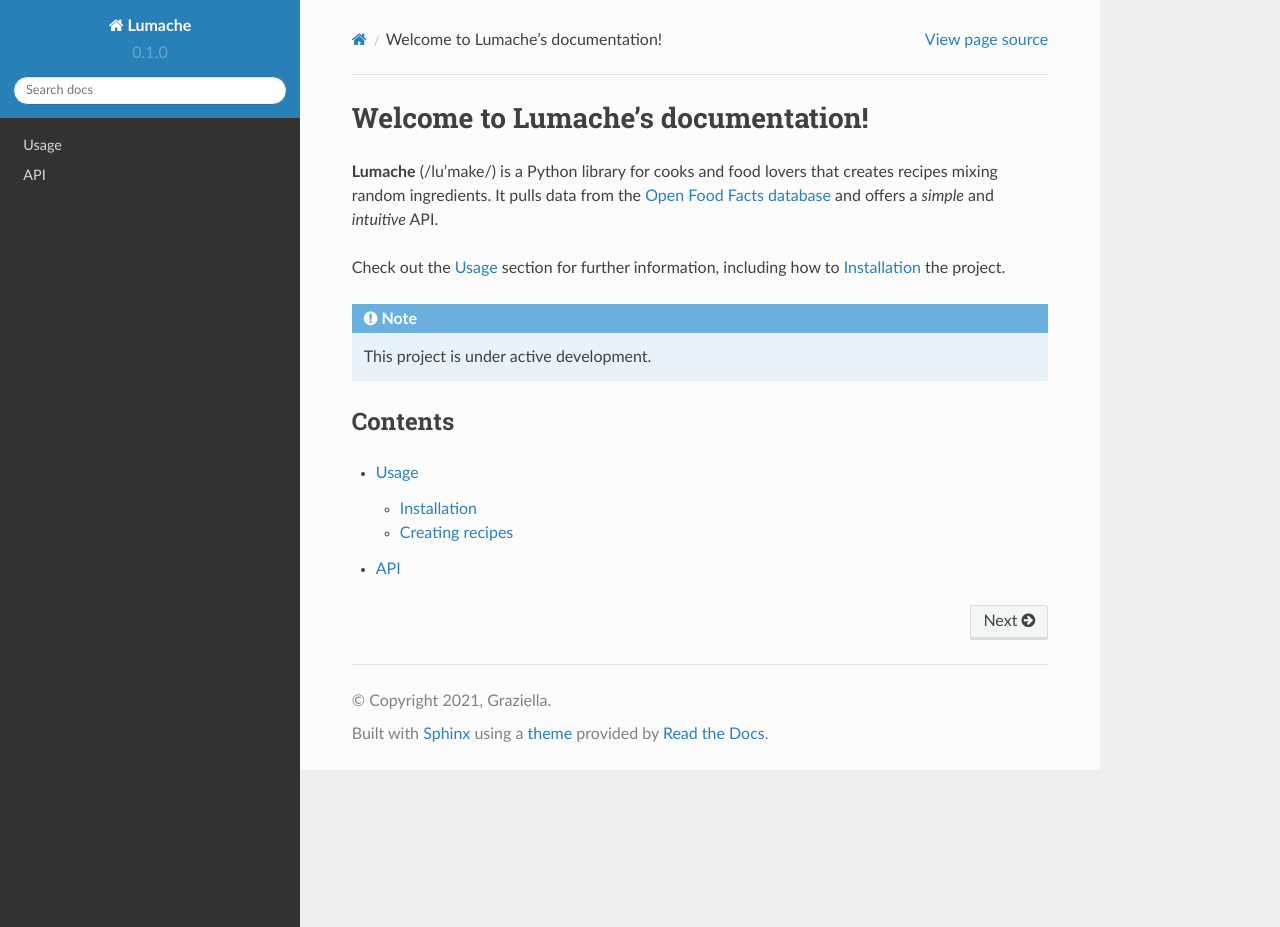
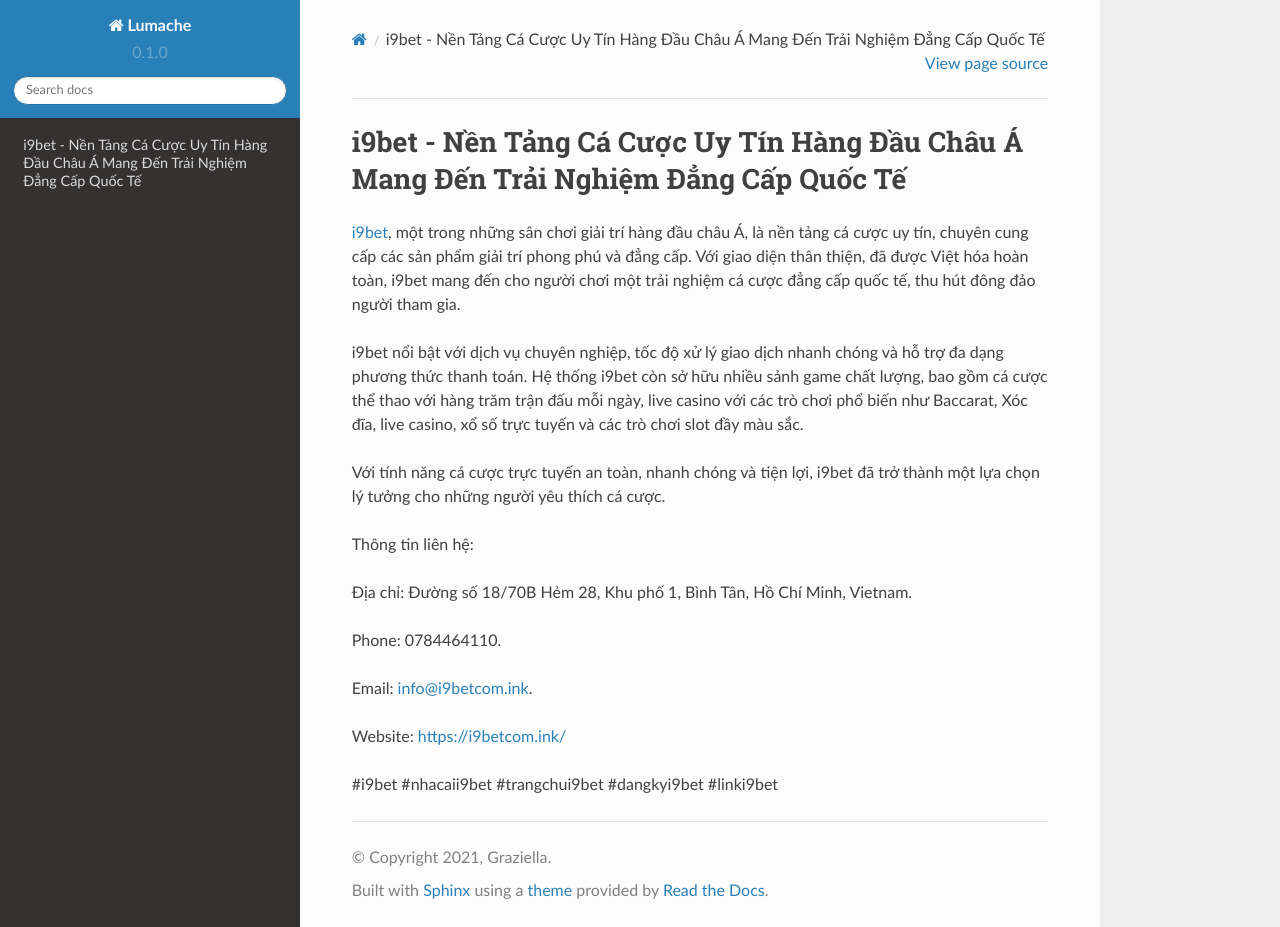
Before and after one commit to vqtranquocthuan424/i9betcomink, a Sphinx documentation site: the page built from docs/source/index.rst, in a window 1280 px wide and 927 px high. Built offline with Sphinx 7.4.7 and the Read the Docs theme 2.0.0, drawn with Linux system fonts in a browser that asks for light colours.

Commit message:
Update index.rst

```diff
--- a/docs/source/index.rst
+++ b/docs/source/index.rst
@@ -1,22 +1,20 @@
-Welcome to Lumache's documentation!
+i9bet - Nền Tảng Cá Cược Uy Tín Hàng Đầu Châu Á Mang Đến Trải Nghiệm Đẳng Cấp Quốc Tế
 ===================================
 
-**Lumache** (/lu'make/) is a Python library for cooks and food lovers
-that creates recipes mixing random ingredients.
-It pulls data from the `Open Food Facts database <https://world.openfoodfacts.org/>`_
-and offers a *simple* and *intuitive* API.
+`i9bet <https://i9betcom.ink/>`_, một trong những sân chơi giải trí hàng đầu châu Á, là nền tảng cá cược uy tín, chuyên cung cấp các sản phẩm giải trí phong phú và đẳng cấp. Với giao diện thân thiện, đã được Việt hóa hoàn toàn, i9bet mang đến cho người chơi một trải nghiệm cá cược đẳng cấp quốc tế, thu hút đông đảo người tham gia.
 
-Check out the :doc:`usage` section for further information, including
-how to :ref:`installation` the project.
+i9bet nổi bật với dịch vụ chuyên nghiệp, tốc độ xử lý giao dịch nhanh chóng và hỗ trợ đa dạng phương thức thanh toán. Hệ thống i9bet còn sở hữu nhiều sảnh game chất lượng, bao gồm cá cược thể thao với hàng trăm trận đấu mỗi ngày, live casino với các trò chơi phổ biến như Baccarat, Xóc đĩa, live casino, xổ số trực tuyến và các trò chơi slot đầy màu sắc.
 
-.. note::
+Với tính năng cá cược trực tuyến an toàn, nhanh chóng và tiện lợi, i9bet đã trở thành một lựa chọn lý tưởng cho những người yêu thích cá cược.
 
-   This project is under active development.
+Thông tin liên hệ:
 
-Contents
---------
+Địa chỉ: Đường số 18/70B Hẻm 28, Khu phố 1, Bình Tân, Hồ Chí Minh, Vietnam.
 
-.. toctree::
+Phone: 0784464110.
 
-   usage
-   api
+Email: info@i9betcom.ink.
+
+Website: https://i9betcom.ink/
+
+#i9bet #nhacaii9bet #trangchui9bet #dangkyi9bet #linki9bet
```
